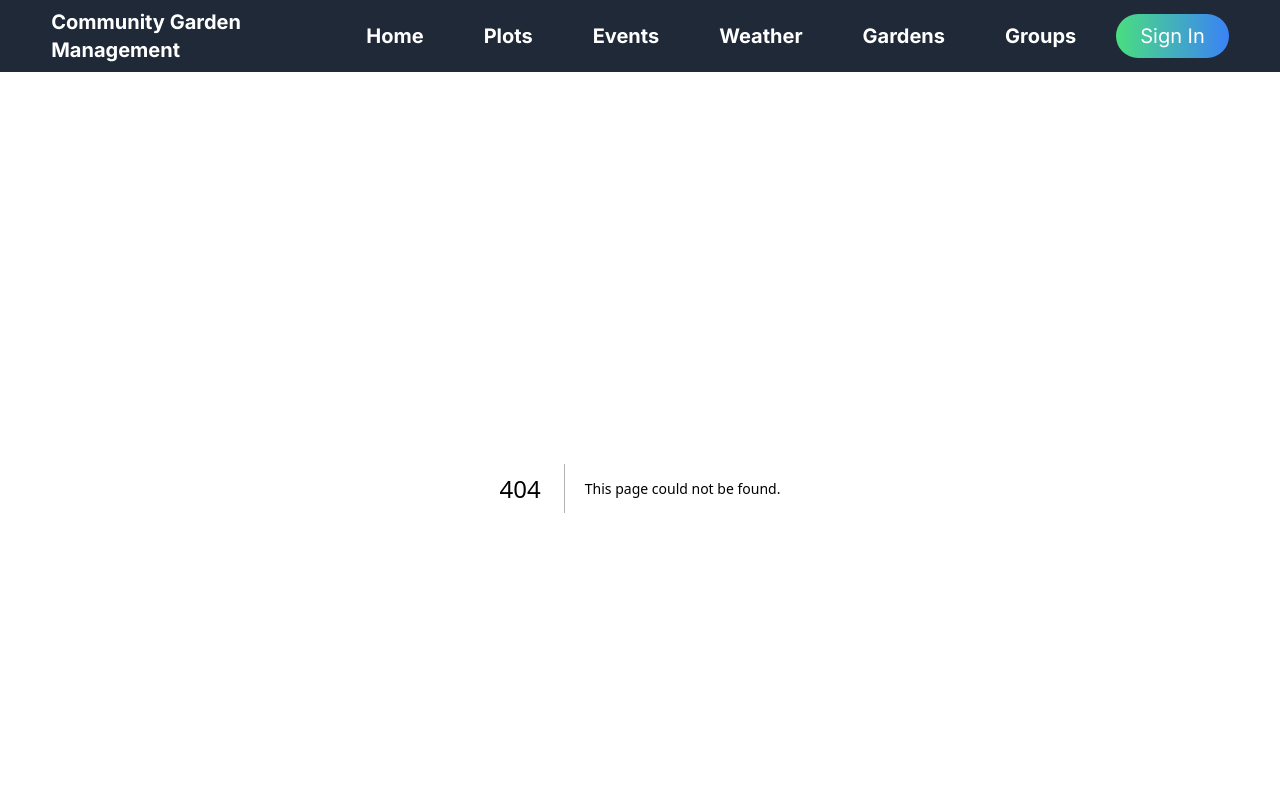
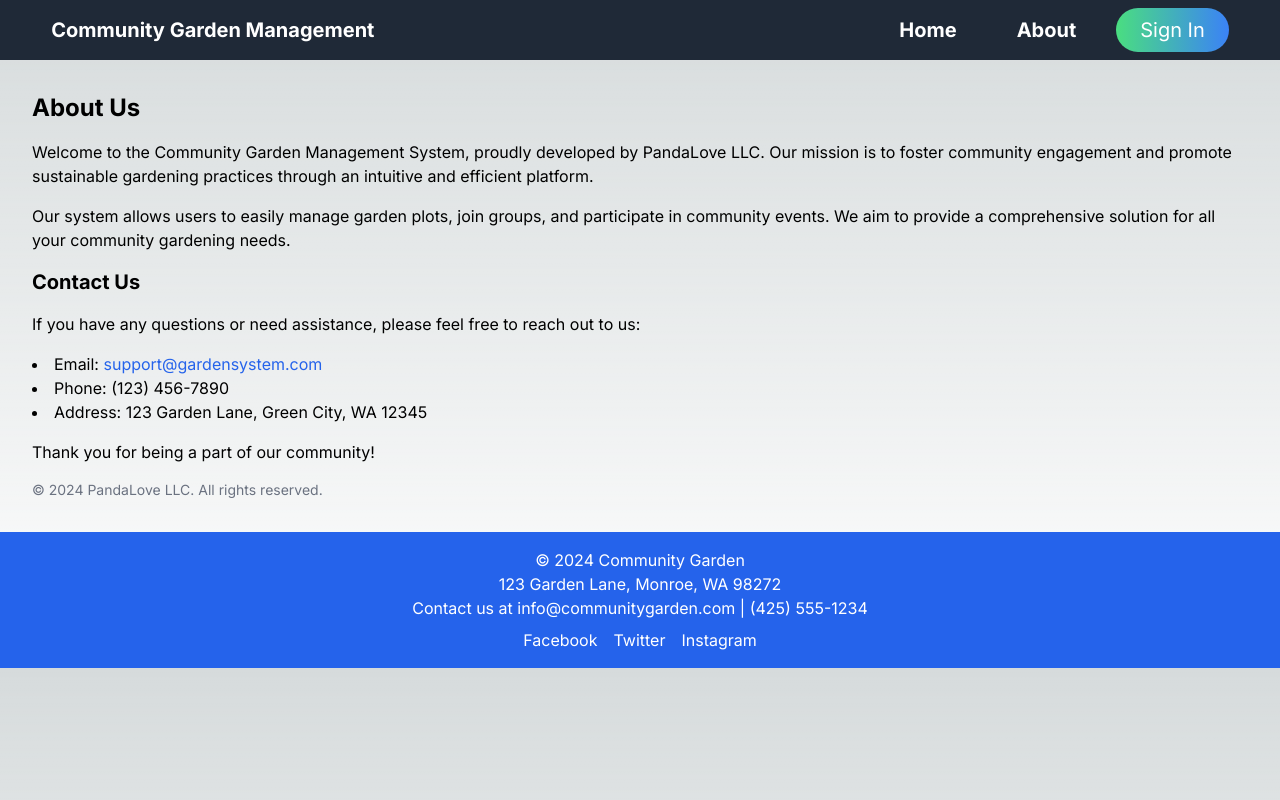
Before and after one commit to DianeLarsen/community_garden_management, a Next.js app: page /about in a window 1280 px wide. Before the commit this address had no page. Shown: the top 800 px of the page. Built offline with nearby package versions, Linux system fonts and the light colour scheme.

Commit message:
udpated protected pages and navlinks to updated when logged in

```diff
--- /dev/null
+++ b/app/about/page.jsx
@@ -0,0 +1,29 @@
+// pages/about.jsx
+export default function About() {
+    return (
+      <div className="container mx-auto p-4">
+        <h1 className="text-2xl font-bold mb-4">About Us</h1>
+        <p className="mb-4">
+          Welcome to the Community Garden Management System, proudly developed by PandaLove LLC. Our mission is to foster community engagement and promote sustainable gardening practices through an intuitive and efficient platform.
+        </p>
+        <p className="mb-4">
+          Our system allows users to easily manage garden plots, join groups, and participate in community events. We aim to provide a comprehensive solution for all your community gardening needs.
+        </p>
+        <h2 className="text-xl font-bold mb-4">Contact Us</h2>
+        <p className="mb-4">
+          If you have any questions or need assistance, please feel free to reach out to us:
+        </p>
+        <ul className="list-disc list-inside mb-4">
+          <li>Email: <a href="mailto:support@gardensystem.com" className="text-blue-600">support@gardensystem.com</a></li>
+          <li>Phone: (123) 456-7890</li>
+          <li>Address: 123 Garden Lane, Green City, WA 12345</li>
+        </ul>
+        <p className="mb-4">
+          Thank you for being a part of our community!
+        </p>
+        <p className="text-sm text-gray-500">
+          © 2024 PandaLove LLC. All rights reserved.
+        </p>
+      </div>
+    );
+  }
--- a/app/api/plots/route.js
+++ b/app/api/plots/route.js
@@ -7,6 +7,7 @@ export async function GET(request) {
   const token = searchParams.get('token');
   const groupId = searchParams.get('groupId');
   const gardenId = searchParams.get('gardenId');
+
 
   if (!token) {
     return NextResponse.json({ error: 'Unauthorized' }, { status: 401 });
@@ -57,6 +58,7 @@ export async function GET(request) {
     }
 
     if (gardenId) {
+      console.log(gardenId)
       plotQuery += values.length > 1 ? ' OR gp.garden_id = $4' : ' AND gp.garden_id = $2';
       values.push(gardenId);
     }
--- a/app/plots/page.jsx
+++ b/app/plots/page.jsx
@@ -1,5 +1,6 @@
 import PlotsList from '@/components/PlotsList';
 import FindPlot from '@/components/FindPlot';
+
 
 const PlotsPage = () => {
   return (
--- a/components/AuthLinks.jsx
+++ b/components/AuthLinks.jsx
@@ -4,9 +4,9 @@ import Link from "next/link";
 import Image from "next/image";
 import { jwtDecode } from "jwt-decode";
 
-const AuthLinks = ({ showBanner }) => {
+const AuthLinks = ({ showBanner, isAuthenticated, setIsAuthenticated }) => {
   const [isDropdownVisible, setIsDropdownVisible] = useState(false);
-  const [isAuthenticated, setIsAuthenticated] = useState(false);
+
   const [email, setEmail] = useState("");
   const [password, setPassword] = useState("");
 
--- a/components/NavBar.jsx
+++ b/components/NavBar.jsx
@@ -2,16 +2,41 @@
 import Link from "next/link";
 import AuthLinks from "@/components/AuthLinks";
 import { IoMdMenu } from "react-icons/io";
-import { useState } from "react";
+import { useState, useEffect } from "react";
 
 const NavBar = () => {
   const [menuToggle, setMenuToggle] = useState("menu");
   const [banner, setBanner] = useState({ message: "", type: "" });
+  const [isAuthenticated, setIsAuthenticated] = useState(false);
+
+  useEffect(() => {
+    // Check if the user is authenticated by looking for a token in localStorage
+    const token = localStorage.getItem('token');
+    if (token) {
+      setIsAuthenticated(true);
+    } else {
+      setIsAuthenticated(false);
+    }
+
+  }, []);
 
   const showBanner = (message, type) => {
     setBanner({ message, type });
     setTimeout(() => setBanner({ message: "", type: "" }), 30000); // Hide banner after 3 seconds
   };
+
+  const navLinks = isAuthenticated ? [
+    { href: "/", label: "Home" },
+    { href: "/plots", label: "Plots" },
+    { href: "/events", label: "Events" },
+    { href: "/weather", label: "Weather" },
+    { href: "/gardens", label: "Gardens" },
+    { href: "/groups", label: "Groups" },
+    { href: "/about", label: "About" },
+  ] : [
+    { href: "/", label: "Home" },
+    { href: "/about", label: "About" },
+  ];
 
   return (
     <>
@@ -41,36 +66,13 @@ const NavBar = () => {
           <ul
             className={`flex md:flex-row flex-col md:items-center text-white  font-bold md:gap=[4vw] gap-7`}
           >
-            <li>
-              <Link href="/" className="px-4">
-                Home
-              </Link>
-            </li>
-            <li>
-              <Link href="/plots" className="px-4">
-                Plots
-              </Link>
-            </li>
-            <li>
-              <Link href="/events" className="px-4">
-                Events
-              </Link>
-            </li>
-            <li>
-              <Link href="/weather" className="px-4">
-                Weather
-              </Link>
-            </li>
-            <li>
-              <Link href="/gardens" className="px-4">
-                Gardens
-              </Link>
-            </li>
-            <li>
-              <Link href="/groups" className="px-4">
-                Groups
-              </Link>
-            </li>
+            {navLinks.map((link) => (
+              <li key={link.href}>
+                <Link href={link.href} className="px-4">
+                  {link.label}
+                </Link>
+              </li>
+            ))}
           </ul>
         </div>
 
@@ -82,7 +84,7 @@ const NavBar = () => {
               setMenuToggle(menuToggle == "menu" ? "close" : "menu")
             }
           />
-          <AuthLinks showBanner={showBanner} />
+          <AuthLinks setIsAuthenticated={setIsAuthenticated} isAuthenticated={isAuthenticated} showBanner={showBanner} />
         </div>
       </nav>
       {banner.message && (
--- a/next.config.mjs
+++ b/next.config.mjs
@@ -15,6 +15,7 @@ const nextConfig = {
       },
     ],
   },
+
 };
 
 export default nextConfig;
```
Also changed, not shown: middleware.js (added, +23 -0 lines).
